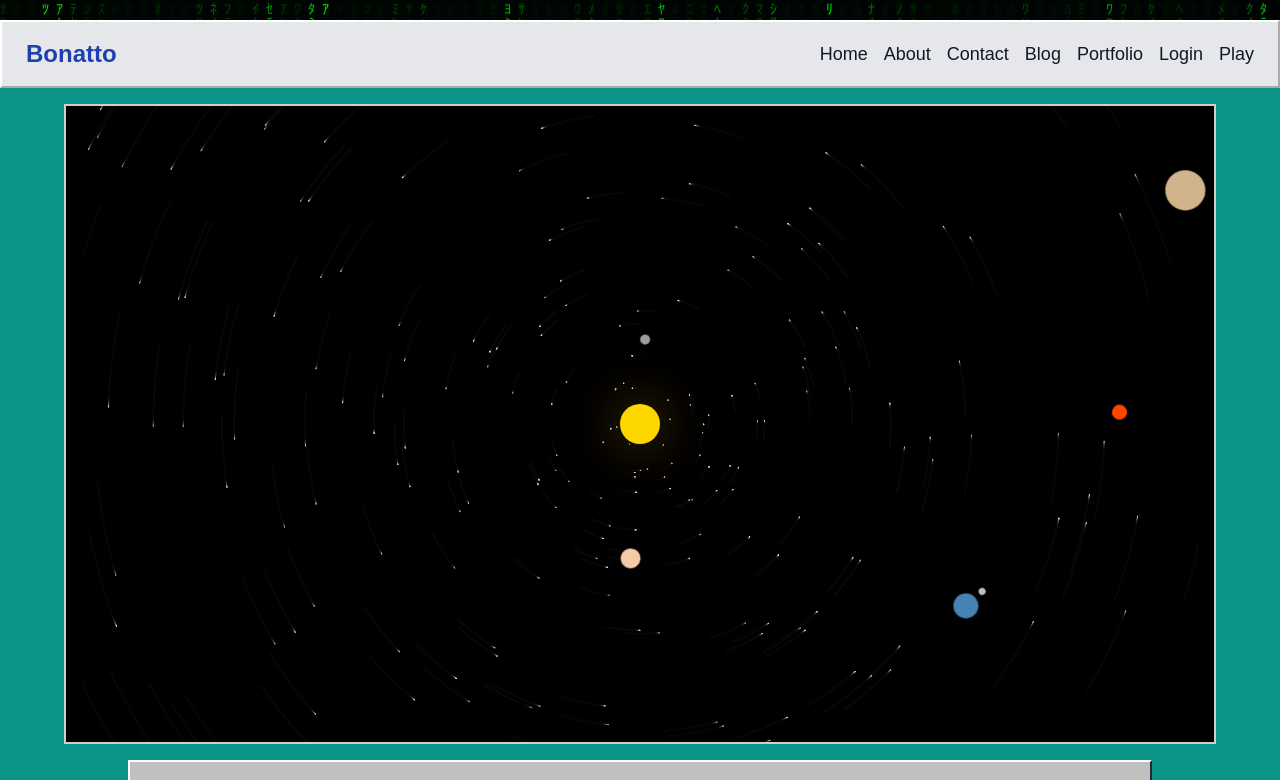
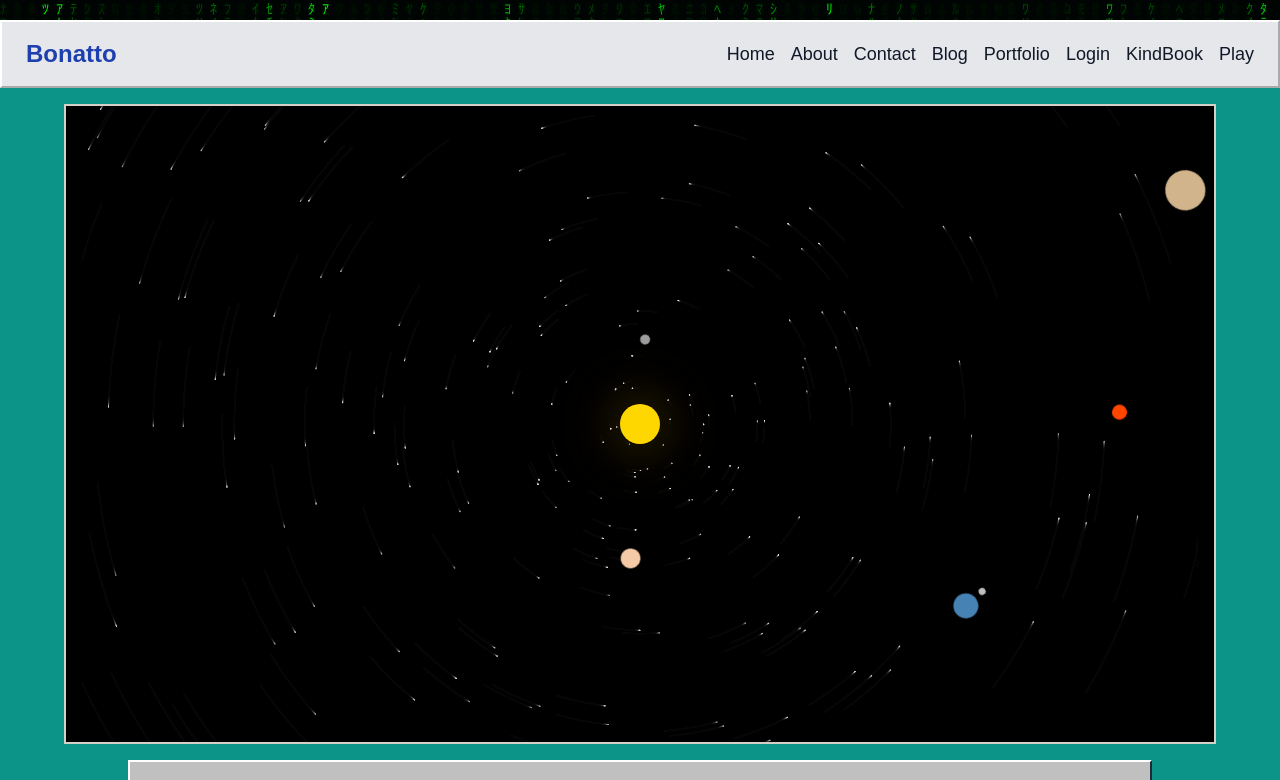
Before and after one commit to SergioBonatto/site, a Next.js app: page / in a window 1280 px wide. Shown: the top 780 px of the page. Built offline with nearby package versions, Linux system fonts and the light colour scheme.

Commit message:
add: kindbook

```diff
--- a/src/components/Nav/DesktopMenu.tsx
+++ b/src/components/Nav/DesktopMenu.tsx
@@ -4,7 +4,11 @@ import React, { useRef } from "react";
 import Link from "next/link";
 
 interface DesktopMenuProps {
-    navItems: { name: string; href: string }[];
+    navItems: {
+        name: string;
+        href: string;
+        target?: string;
+    }[];
     isPlaying: boolean;
     handlePlayPause: () => void;
 }
@@ -28,6 +32,7 @@ const DesktopMenu: React.FC<DesktopMenuProps> = ({ navItems, isPlaying, handlePl
                             className="text-gray-900 hover:text-blue-800"
                             scroll={item.href !== '/'}
                             onClick={() => handleLinkClick(item.href)}
+                            target={item.target}
                         >
                             {item.name}
                         </Link>
--- a/src/components/Nav/MobileMenu.tsx
+++ b/src/components/Nav/MobileMenu.tsx
@@ -3,7 +3,11 @@ import Link from 'next/link';
 
 
 interface MobileMenuProps {
-    navItems: { name: string; href: string }[];
+    navItems: {
+        name: string;
+        href: string,
+        target?: string;
+    }[];
     isPlaying: boolean;
     handlePlayPause: () => void;
     isMenuOpen: boolean;
@@ -28,6 +32,7 @@ const MobileMenu: React.FC<MobileMenuProps> = ({ navItems, isPlaying, handlePlay
                             href={item.href}
                             className="text-xl text-gray-900 hover:text-blue-800 transition-colors"
                             onClick={() => setIsMenuOpen(false)}
+                            target='_blank'
                         >
                             {item.name}
                         </Link>
--- a/src/components/Nav/index.tsx
+++ b/src/components/Nav/index.tsx
@@ -14,6 +14,10 @@ const navItems = [
     { name: 'Blog', href: '/blog' },
     { name: 'Portfolio', href: '/#Portfolio' },
     { name: 'Login', href: '/login' },
+    {   name: 'KindBook',
+        href: 'https://sergiobonatto.github.io/Software-Foundations-in-Kind/docs/Kind/index.html',
+        target: '_blank',
+    }
 ];
 
 const Navbar: React.FC = () => {
```
